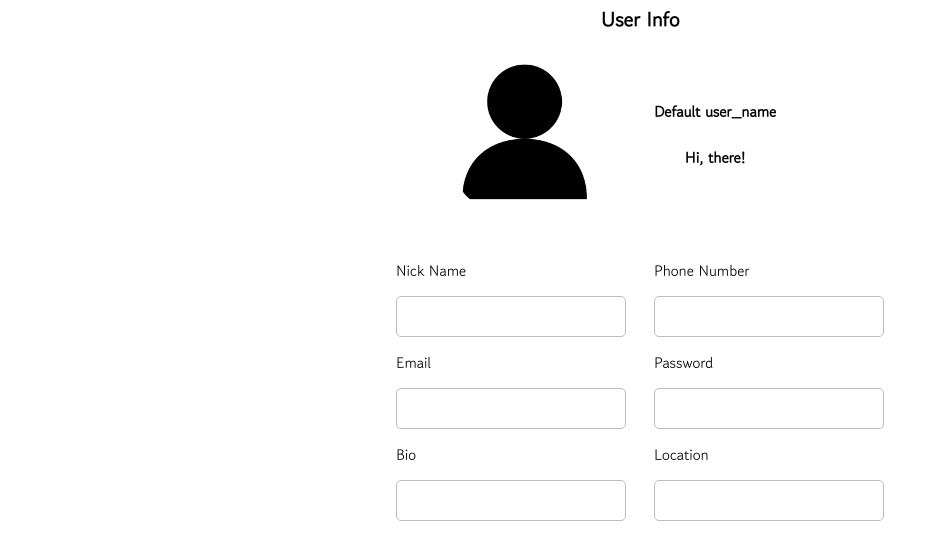
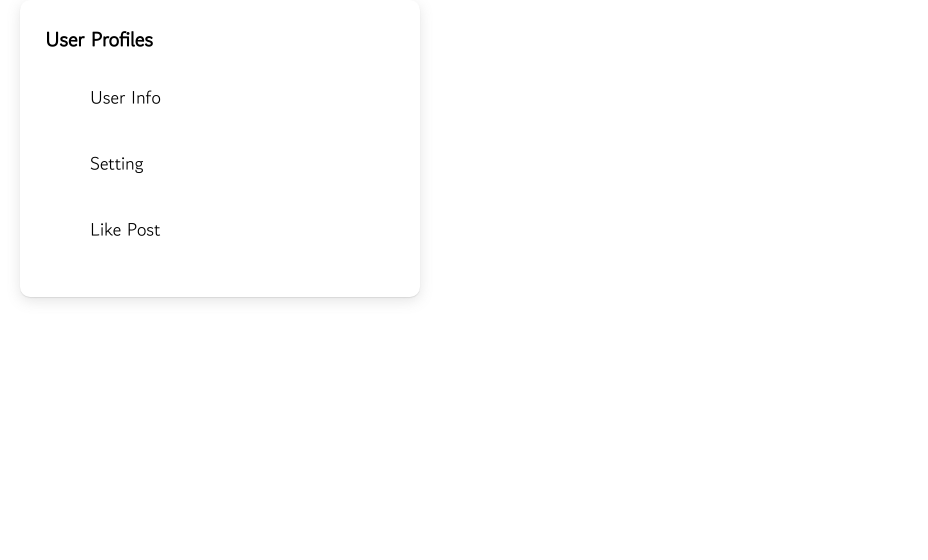
Before and after one commit to kimseonghyoek/NEXT-BLOG, a Next.js app in the folder Next-front/my-blog/: page /test in a window 1280 px wide. Shown: the top 560 px of the page, without its empty margins (0-928 px from the left). Built offline with nearby package versions, Linux system fonts and the light colour scheme.

Commit message:
Update SelectSet Component

```diff
--- a/Next-front/my-blog/components/Setting/SelectSet.js
+++ b/Next-front/my-blog/components/Setting/SelectSet.js
@@ -1,12 +1,15 @@
-import React from 'react';
+import React, { useState } from 'react';
 import { SelectItems } from './SelectItems';
 import styles from '../../styles/components/Setting/SelectSet.module.scss'
 
 const SelectSet = () => {
+
+  const [item_state, setItemState] = useState('User Profiles');
+
   return (
     <div className={styles.setting_set}>
     <span>
-      <h1>User Profile</h1>
+      <h1>{item_state}</h1>
     </span>
     <div>
       <ul>
--- a/Next-front/my-blog/pages/test.js
+++ b/Next-front/my-blog/pages/test.js
@@ -1,10 +1,11 @@
 import React from "react";
+import SelectSet from "../components/Setting/SelectSet";
 import UserInfo from "../containers/setting/UserInfo";
 
 const Test = () => {
   return (
     <>
-      <UserInfo/>
+      <SelectSet/>
     </>
   )
 }
--- a/Next-front/my-blog/styles/components/Setting/SelectSet.module.scss
+++ b/Next-front/my-blog/styles/components/Setting/SelectSet.module.scss
@@ -27,3 +27,12 @@
     background-color: #f0f0f0;
   }
 }
+
+@media all and (max-width: 540px) {
+  .setting_set {
+
+    span {
+      display: none;
+    }
+  }
+}
```
